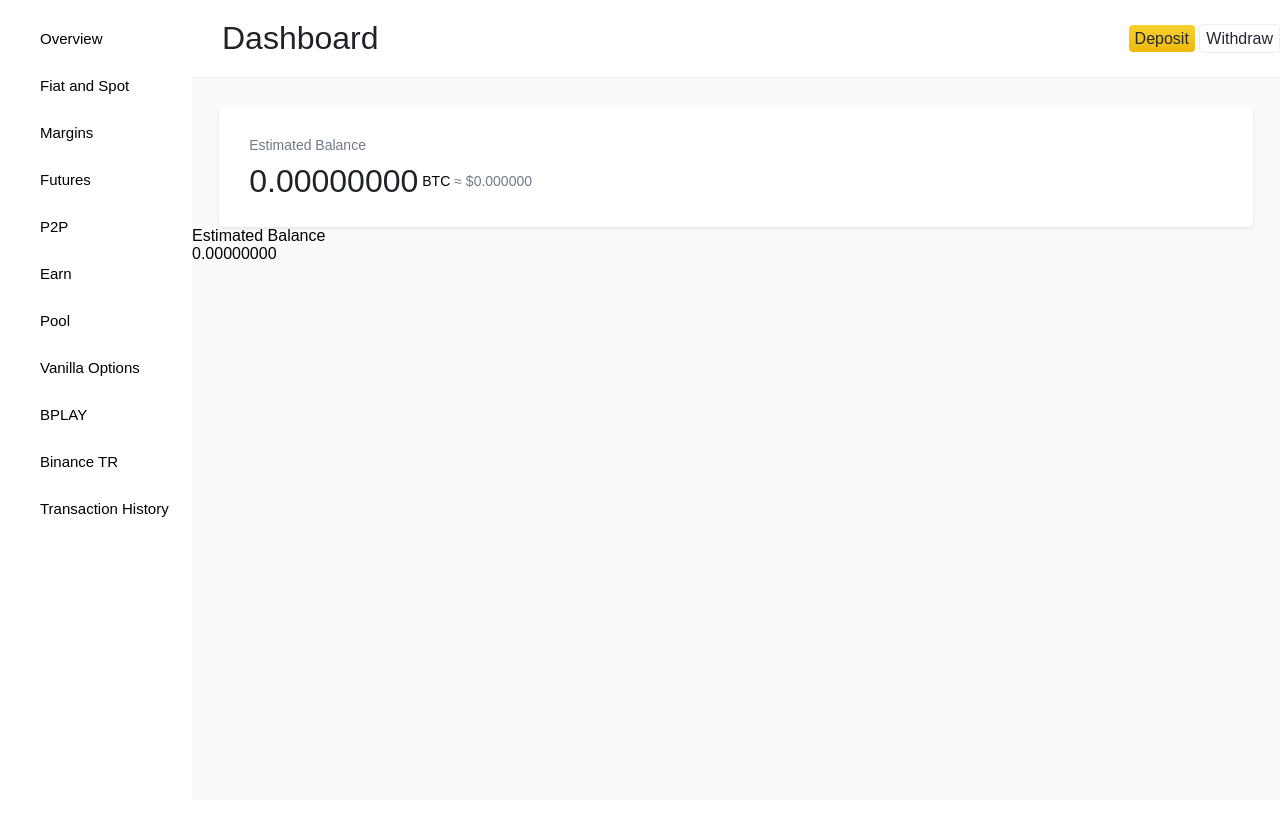
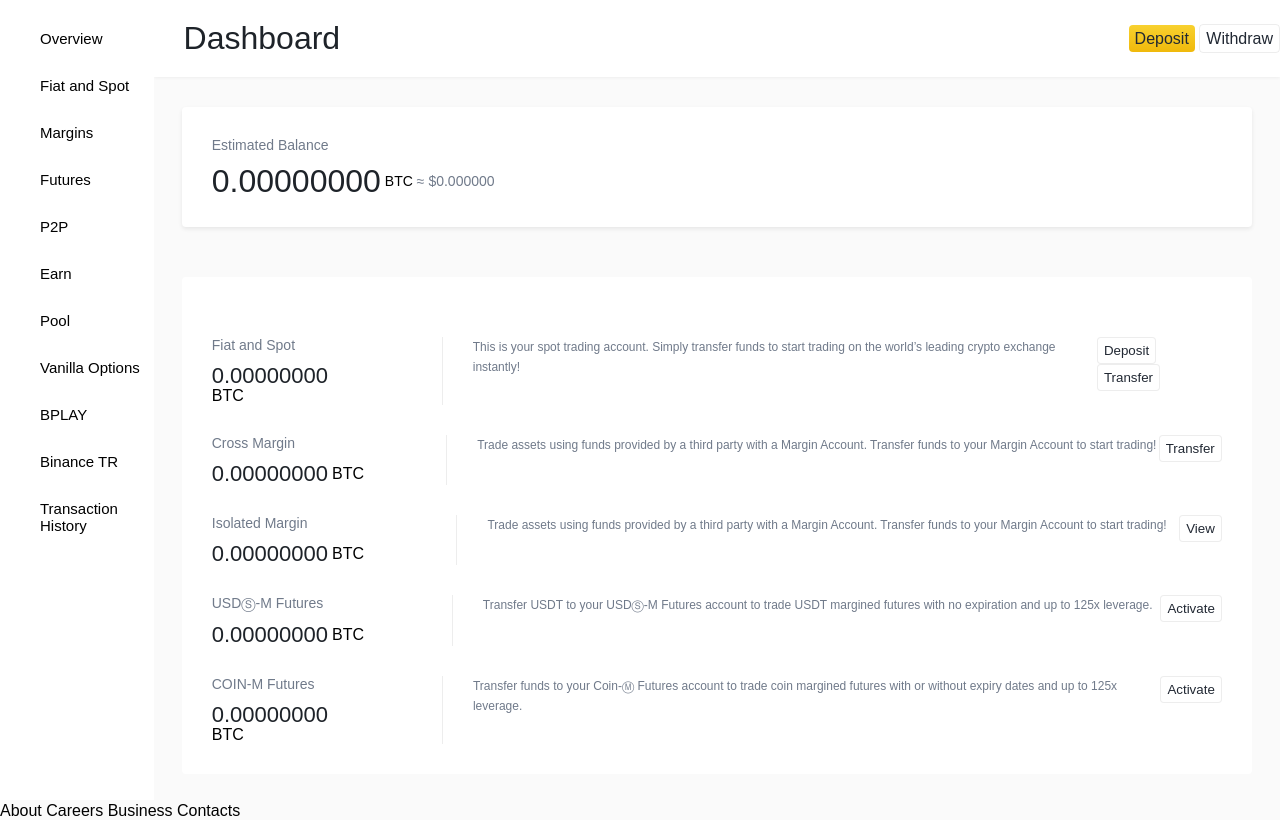
Before and after one commit to gerald-x/clone, a PHP site: page / in a window 1280 px wide. Before the commit the page ends 517 px from the top, so only its background shows below. Run offline with PHP 8.4, Linux system fonts and the light colour scheme.

Commit message:
done with first layput

```diff
--- a/account/css/content.css
+++ b/account/css/content.css
@@ -1,5 +1,5 @@
 .content-wrap{
-margin-left:15%;
+margin-left:12%;
 
 }
 
@@ -67,10 +67,78 @@ font-size:14px;
 
 .other{
     width:95%;
+    margin:auto;
+    border-radius: 4px;
+box-sizing: border-box;
+margin: auto;
+margin-top:50px;
+}
+.extra-box .row:nth-of-type(1){
+
+
+    padding-right:80px;
+}
+
+.extra-box .row:nth-of-type(2){
+padding-left:30px;
+border-left:0.5px solid rgb(0,0,0,0.07);
+box-sizing: border-box;
+margin: 0px;
+min-width: 0px;
+font-size: 12px;
+color: rgb(112, 122, 138);
+line-height: 20px;
+}
+
+.extra-box{
+    margin-top: 24px;
+
+    border-radius: 4px;
+    box-sizing: border-box;
+    margin: 0px;
+    min-width: 0px;
+    display: flex;
+    flex-direction: row;
+    justify-content: space-between;
+    width:100%;
+    margin-left:auto;
+    margin-right:auto;
+    margin-top:30px;
+    }
+    .extra-box .name{
+        box-sizing: border-box;
+    margin: 0px;
+    min-width: 0px;
+    display: flex;
+    -moz-box-align: center;
+    align-items: center;
+    box-sizing: border-box;
+    margin: 0px;
+    min-width: 0px;
+    font-size: 14px;
+    color: rgb(112, 122, 138);
+    }
+    .extra-box .amount{
+        box-sizing: border-box;
+        margin: 12px 0px 0px;
+        min-width: 0px;
+        display: flex;
+        -moz-box-align: center;
+        align-items: center;
+        flex-wrap: wrap;
+    }
+    .extra-box .amount .main{
+        box-sizing: border-box;
+    margin: 0px 4px -1px 0px;
+        margin-bottom: 0px;
+    min-width: 0px;
+    font-size: 22px;
+    color: rgb(30, 35, 41);
+    line-height: 100%;
+
+    }
+.other{
+    width:95%;
     padding:30px;
     background-color:white;
 }
-.extra-box{
-    width:100%;
-
-}
--- a/account/css/main.css
+++ b/account/css/main.css
@@ -23,12 +23,14 @@ body{
     border-radius:4px;
     text-decoration: none;
     border:0.5px solid rgb(0,0,0,0.07);
+    background: white;
 
 }
 .header-box{
     width:100%;
     padding-top:20px;
     padding-bottom:20px;
+
     color:black;
 background-color: white;
 display:flex;
--- a/account/css/sidebar.css
+++ b/account/css/sidebar.css
@@ -1,6 +1,6 @@
 .sidebar{
     height:100vh;
-    width:15%;
+    width:12%;
     background-color:white;
 position:fixed;
 top:0;
@@ -10,6 +10,7 @@ top:0;
     margin-top:30px;
     color:black;
     font-size:15px;
+    transition:0.4s;
 
 }
 .sidebar ul li a{
@@ -19,6 +20,7 @@ top:0;
 
 
 }
+
 .sidebar ul{
     list-style:none;
     padding-left:40px;
--- a/account/index.php
+++ b/account/index.php
@@ -1,17 +1,15 @@
 <!DOCTYPE html>
 <html lang="en">
   <head>
-    <meta charset="UTF-8">
-    <meta http-equiv="X-UA-Compatible" content="IE=edge">
-    <meta name="viewport" content="width=device-width, initial-scale=1.0">
+    <meta charset="UTF-8" />
+    <meta http-equiv="X-UA-Compatible" content="IE=edge" />
+    <meta name="viewport" content="width=device-width, initial-scale=1.0" />
     <title>Binance</title>
-    <link rel="stylesheet" href="css/main.css"/>
-    <link rel="stylesheet" href="css/sidebar.css"/>
-    <link rel="stylesheet" href="css/content.css"/>
+    <link rel="stylesheet" href="css/main.css" />
+    <link rel="stylesheet" href="css/sidebar.css" />
+    <link rel="stylesheet" href="css/content.css" />
   </head>
   <body>
-
-
     <div class="sidebar">
       <ul>
         <li><a href="#">Overview</a></li>
@@ -25,59 +23,140 @@
         <li><a href="#">BPLAY</a></li>
         <li><a href="#">Binance TR</a></li>
         <li><a href="#">Transaction History</a></li>
-
       </ul>
-
     </div>
-
 
     <div class="content-wrap">
       <div class="header-box">
-
-<div class="title">
-    Dashboard
-</div>
-
+        <div class="title">Dashboard</div>
 
         <div class="btn-group">
           <a href="#" class="gold-btn">Deposit</a>
           <a href="#" class="transp-btn">Withdraw</a>
-
         </div>
       </div>
 
-
-
-
       <div class="balance-box">
-<div class="name">
-Estimated Balance
-
-</div>
+        <div class="name">Estimated Balance</div>
 
         <div class="amount">
           <div class="main">0.00000000</div>
           <div class="crypt">BTC</div>
           <div class="equiv">≈ $0.000000</div>
         </div>
-
-
       </div>
 
+      <div class="other">
         <div class="extra-box">
-    <div class="name">
-    Estimated Balance
-
-    </div>
+          <div class="row">
+            <div class="name">Fiat and Spot</div>
 
             <div class="amount">
               <div class="main">0.00000000</div>
+              <div class="crypt">BTC</div>
+            </div>
           </div>
 
-
+          <div class="row">
+            This is your spot trading account. Simply transfer funds to start trading on the world’s leading crypto exchange instantly!
           </div>
 
+          <div class="row">
+            <button class="transp-btn">Deposit</button>
+            <button class="transp-btn">Transfer</button>
+          </div>
+        </div>
+        <!----Box-->
+        <div class="extra-box">
+          <div class="row">
+            <div class="name">Cross Margin</div>
+
+            <div class="amount">
+              <div class="main">0.00000000</div>
+              <div class="crypt">BTC</div>
+            </div>
           </div>
 
+          <div class="row">
+            Trade assets using funds provided by a third party with a Margin Account. Transfer funds to your Margin Account to start trading!
+          </div>
+
+          <div class="row">
+            <button class="transp-btn">Transfer</button>
+          </div>
+        </div>
+        <!---Box-->
+        <div class="extra-box">
+          <div class="row">
+            <div class="name">Isolated Margin</div>
+
+            <div class="amount">
+              <div class="main">0.00000000</div>
+              <div class="crypt">BTC</div>
+            </div>
+          </div>
+
+          <div class="row">
+            Trade assets using funds provided by a third party with a Margin Account. Transfer funds to your Margin Account to start trading!
+          </div>
+
+          <div class="row">
+            <button class="transp-btn">View</button>
+          </div>
+        </div>
+        <!----box-->
+        <div class="extra-box">
+          <div class="row">
+            <div class="name">USDⓈ-M Futures</div>
+
+            <div class="amount">
+              <div class="main">0.00000000</div>
+              <div class="crypt">BTC</div>
+            </div>
+          </div>
+
+          <div class="row">
+            Transfer USDT to your USDⓈ-M Futures account to trade USDT margined futures with no expiration and up to 125x leverage.
+          </div>
+
+          <div class="row">
+
+            <button class="transp-btn">Activate</button>
+          </div>
+        </div>
+        <!---box-->
+        <div class="extra-box">
+          <div class="row">
+            <div class="name">COIN-M Futures</div>
+
+            <div class="amount">
+              <div class="main">0.00000000</div>
+              <div class="crypt">BTC</div>
+            </div>
+          </div>
+
+          <div class="row">
+            Transfer funds to your Coin-Ⓜ Futures account to trade coin margined futures with or without expiry dates and up to 125x leverage.
+          </div>
+
+          <div class="row">
+            <button class="transp-btn">Activate</button>
+          </div>
+        </div>
+        <!---box-->
+      </div>
+    </div>
+
+    <footer>
+<ul>
+    <h2>About Us</h2>
+    <a>About</a>
+    <a>Careers</a>
+    <a>Business Contacts</a>
+</ul>
+
+
+
+    </footer>
   </body>
 </html>
```
Lines whose indentation alone changed are shown as unchanged.
